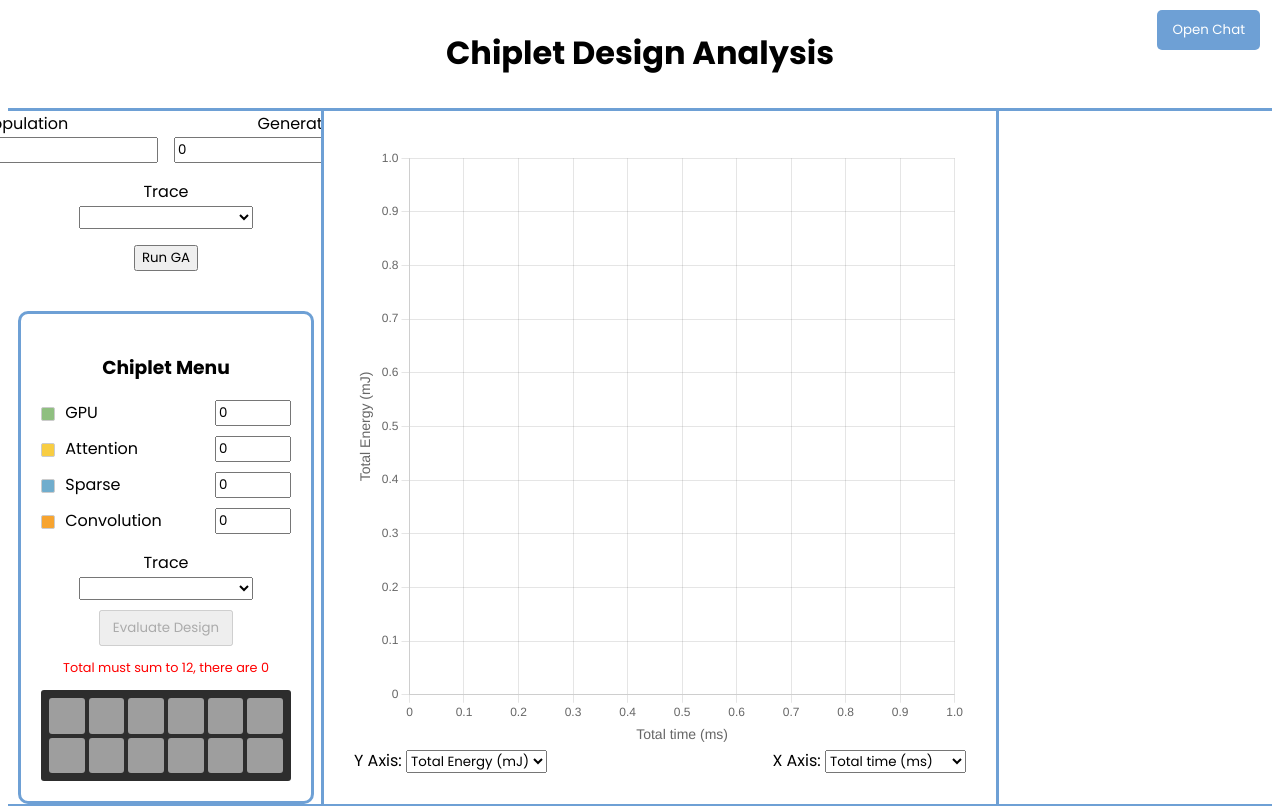
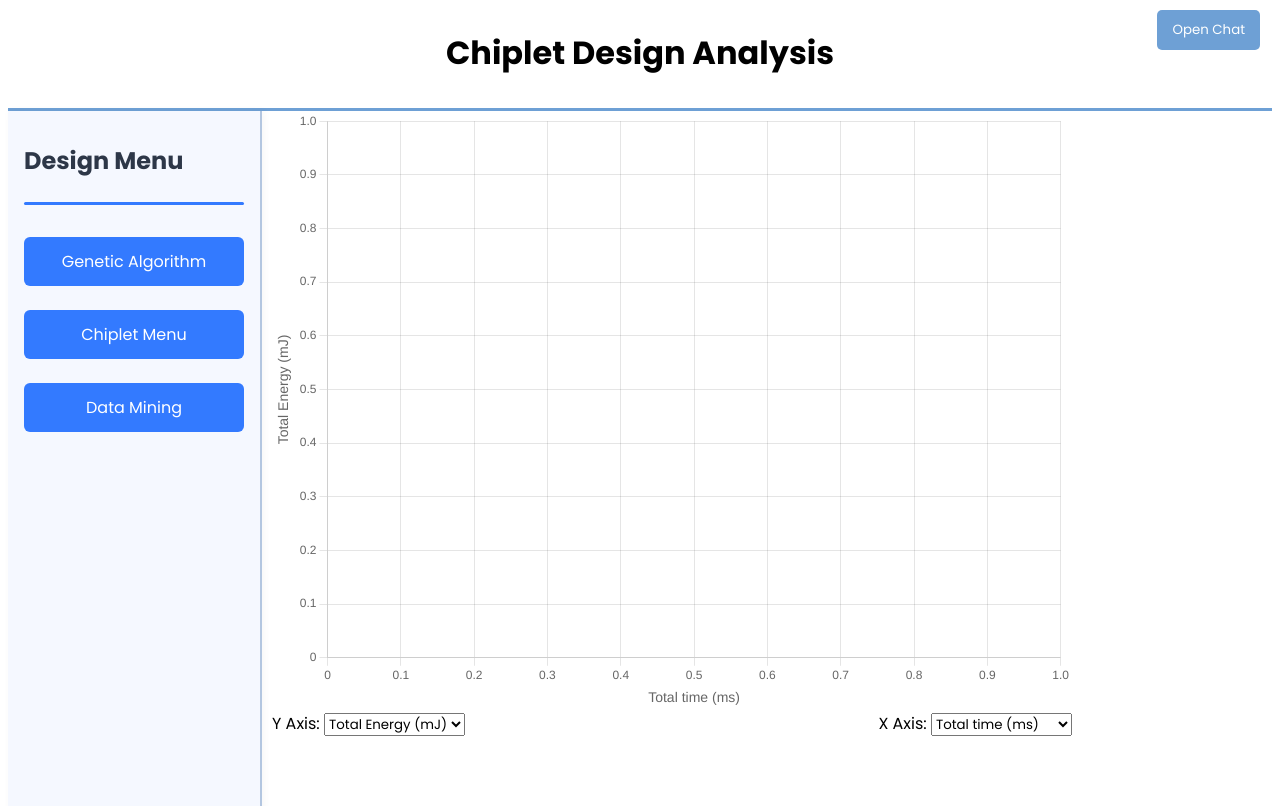
Before and after one commit to seakers/chiplet-interface, a Vue app: page / in a window 1280 px wide. Shown: the top 806 px of the page. Built offline with nearby package versions, Linux system fonts and the light colour scheme; a web font is replaced by a local one.

Commit message:
Added feature: Side bar for navigation of various component windows

```diff
--- a/src/App.vue
+++ b/src/App.vue
@@ -5,28 +5,24 @@
     </div>
 
     <div id="main-container">
-      <!-- Left Column (Sliders) -->
-      <div id="left-column">
-        <!-- <button id="run-ga" @click="RunGAMain">
-          Run GA
-        </button> -->
-        <RunGA ref="RunGA" @run-ga="RunGAMain" :isRunning="GAisRunning" />
-        <!-- <Slider :label="filter1" v-model="filterA" />
-        <Slider :label="filter2" v-model="filterB" /> -->
-        <!-- <button @click="evaluate_design" style="margin: 5px;">Evaluate Design</button>
-        <DragDrop ref="DragDrop" /> -->
-        <ChipletMenu ref="ChipletMenu" @evaluate-chiplet="evaluate_design_input" />
-      </div>
+      <!-- Sidebar -->
+      <Sidebar @select="handleSidebarSelect" />
 
-      <!-- Middle Column (Plot) -->
-      <div id="middle-column">
+      <!-- Main Content (rest of your UI) -->
+      <div id="main-content">
+        <!-- You can move the rest of your columns here, and later show/hide based on sidebar selection -->
         <div id="plot-container">
           <Plot ref="Plot" @point-message="SendMessageWithPoint" />
         </div>
-      </div>
-
-      <!-- Right Column (Chat) -->
-      <div id="right-column">
+        <div v-if="selectedWindow === 'ga'" class="floating-window">
+          <RunGA @close="selectedWindow = null" :isRunning="GAisRunning" />
+        </div>
+        <div v-if="selectedWindow === 'chiplet'" class="floating-window">
+          <ChipletMenu @close="selectedWindow = null" />
+        </div>
+        <div v-if="selectedWindow === 'data-mining'" class="floating-window">
+          <DataMining @close="selectedWindow = null" />
+        </div>
         <button id="chat-toggle" @click="toggleChat">
           {{ chatOpen ? "Close Chat" : "Open Chat" }}
         </button>
@@ -43,22 +39,26 @@
 
 <script>
 import axios from "axios";
+import Sidebar from './components/Sidebar.vue';
 import RunGA from './components/RunGA.vue';
 import Slider from "./components/Slider.vue";
 import Plot from "./components/Plot.vue";
 import Chat from "./components/Chat.vue";
 import DragDrop from "./components/DragDrop.vue";
 import ChipletMenu from "./components/ChipletMenu.vue";
+import DataMining from "./components/DataMining.vue";
 import "./assets/styles.css";
 
 export default {
   components: {
+    Sidebar,
     RunGA,
     Slider,
     Plot,
     Chat,
     DragDrop,
     ChipletMenu,
+    DataMining,
   },
   data() {
     return {
@@ -72,9 +72,13 @@ export default {
       filter2: "W3d (ns)",
       chatOpen: false, // Chat visibility state
       GAisRunning: false,
+      selectedWindow: null,
     };
   },
   methods: {
+    handleSidebarSelect(selected) {
+      this.selectedWindow = selected;
+    },
     submit() {
       this.status = "Processing... Results will be updated soon!";
       axios
--- a/src/components/ChipletMenu.vue
+++ b/src/components/ChipletMenu.vue
@@ -1,5 +1,6 @@
 <template>
     <div class="chiplet-menu">
+        <button @click="$emit('close')" style="float:right;">Close</button>
         <h3>Chiplet Menu</h3>
         <div class="input-group" v-for="(value, key) in inputs" :key="key">
             <!-- <label :for="key">{{ key }}</label> -->
@@ -23,6 +24,7 @@
         <div :style="{ paddingTop: isSumValid ? '10px' : '0' }" class="layout-box">
             <ChipletLayout :chipletColors="chipletColors" />
         </div>
+        <div style="clear:both;"></div>
     </div>
 </template>
 
--- /dev/null
+++ b/src/components/DataMining.vue
@@ -0,0 +1,17 @@
+<template>
+  <div>
+    <button @click="$emit('close')" style="float:right;">Close</button>
+    <h2>Data Mining</h2>
+    <p>Placeholder for Data Mining functionality.</p>
+  </div>
+</template>
+
+<script>
+export default {
+  name: "DataMining"
+};
+</script>
+
+<style scoped>
+/* Add any custom styles here */
+</style>
--- a/src/components/RunGA.vue
+++ b/src/components/RunGA.vue
@@ -1,5 +1,6 @@
 <template>
     <div>
+        <button @click="$emit('close')" style="float:right;">Close</button>
         <div style="display: flex; gap: 1rem; align-items: flex-start;">
             <div>
                 <label for="population">Population</label><br>
@@ -20,6 +21,7 @@
             </select>
         </div>
         <button @click="$emit('run-ga')" :disabled="isRunning" style="margin-top: 1rem;">Run GA</button>
+        <div style="clear:both;"></div>
     </div>
 </template>
 
--- /dev/null
+++ b/src/components/Sidebar.vue
@@ -0,0 +1,50 @@
+<template>
+  <div class="sidebar">
+    <div class="sidebar-title">Design Menu</div>
+    <div class="sidebar-divider"></div>
+    <button @click="$emit('select', 'ga')">Genetic Algorithm</button>
+    <button @click="$emit('select', 'chiplet')">Chiplet Menu</button>
+    <button @click="$emit('select', 'data-mining')">Data Mining</button>
+  </div>
+</template>
+
+<style scoped>
+.sidebar {
+  width: 220px;
+  min-height: 100vh;
+  background: #f5f8ff;
+  border-right: 2px solid #b3c6e0;
+  box-shadow: 2px 0 8px rgba(0,0,0,0.04);
+  display: flex;
+  flex-direction: column;
+  padding: 2rem 1rem;
+  gap: 1rem;
+}
+.sidebar-title {
+  font-size: 1.5rem;
+  font-weight: 700;
+  color: #2d3748;
+  margin-bottom: 0.5rem;
+  text-align: left;
+}
+.sidebar-divider {
+  height: 3px;
+  background: #337aff;
+  margin-bottom: 1rem;
+  border-radius: 2px;
+}
+.sidebar button {
+  background: #337aff;
+  color: white;
+  border: none;
+  padding: 0.75rem 1rem;
+  border-radius: 6px;
+  font-size: 1rem;
+  cursor: pointer;
+  margin-bottom: 0.5rem;
+  transition: background 0.2s;
+}
+.sidebar button:hover {
+  background: #2356b8;
+}
+</style>
```
